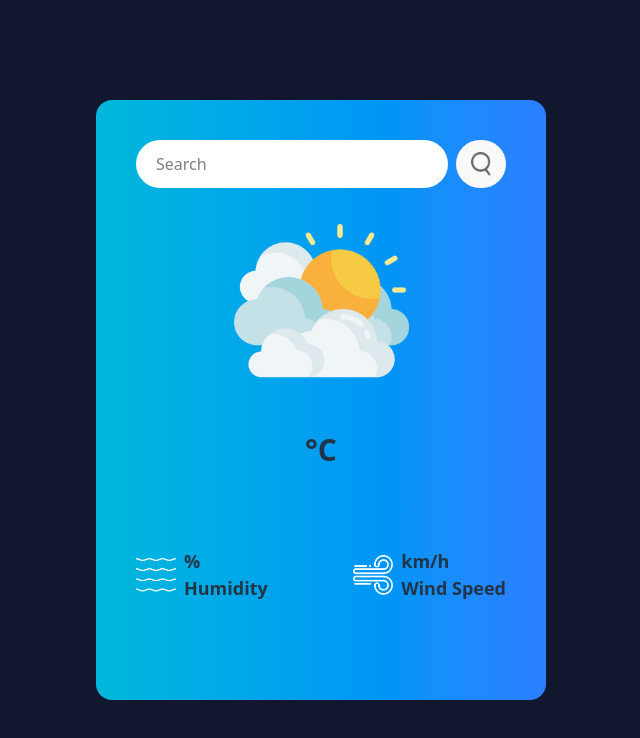
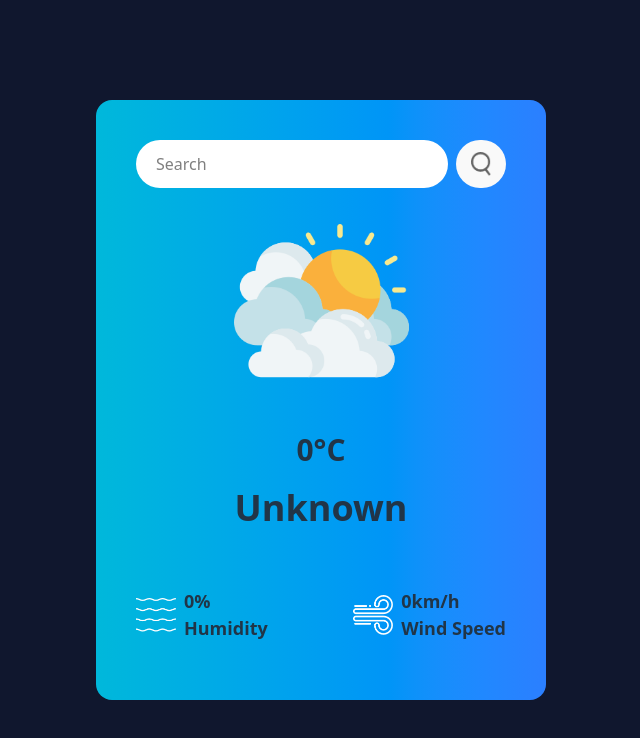
Before and after one commit to FrankTopzy/Weather-Typescript, a React (Vite) app: page / in a window 1280 px wide. Shown: the top 738 px of the page, without its empty margins (319-959 px from the left). Built offline with nearby package versions, Linux system fonts and the light colour scheme.

Commit message:
Set the default values

```diff
--- a/src/Weather/Weather.tsx
+++ b/src/Weather/Weather.tsx
@@ -34,9 +34,9 @@ function Weather() {
         <div className='flex items-center flex-col gap-[20px] mb-[60px]'>
           <img src={weatherInfo?.img === 'Clear' ? Clear : weatherInfo?.img === 'Clouds' ? Clouds : weatherInfo?.img === 'Drizzle' ? Drizzle : weatherInfo?.img === 'Mist' ? Mist : weatherInfo?.img === 'Rain' ? Rain : Clouds} alt="" />
 
-          <p className='text-3xl font-bold'>{weatherInfo && weatherInfo.temp}°C</p>
+          <p className='text-3xl font-bold'>{weatherInfo ? weatherInfo.temp : '0'}°C</p>
 
-          <p className='text-4xl font-bold'>{weatherInfo && weatherInfo.name}</p>
+          <p className='text-4xl font-bold'>{weatherInfo ? weatherInfo.name : 'Unknown'}</p>
         </div>
 
         <div className='flex justify-between'>
@@ -44,7 +44,7 @@ function Weather() {
             <img src={humidityImg} alt="" width='40'/>
 
             <div className='text-[18px] font-semibold'>
-              <p>{weatherInfo && weatherInfo.humidity}%</p>
+              <p>{weatherInfo ? weatherInfo.humidity : '0'}%</p>
               <p>Humidity</p>
             </div>
           </div>
@@ -53,7 +53,7 @@ function Weather() {
             <img src={windSpeedImg} alt="" width='40'/>
 
             <div className='text-[18px] font-semibold'>
-              <p>{weatherInfo && weatherInfo.windSpeed}km/h</p>
+              <p>{weatherInfo ? weatherInfo.windSpeed : '0'}km/h</p>
               <p>Wind Speed</p>
             </div>
           </div>
```
